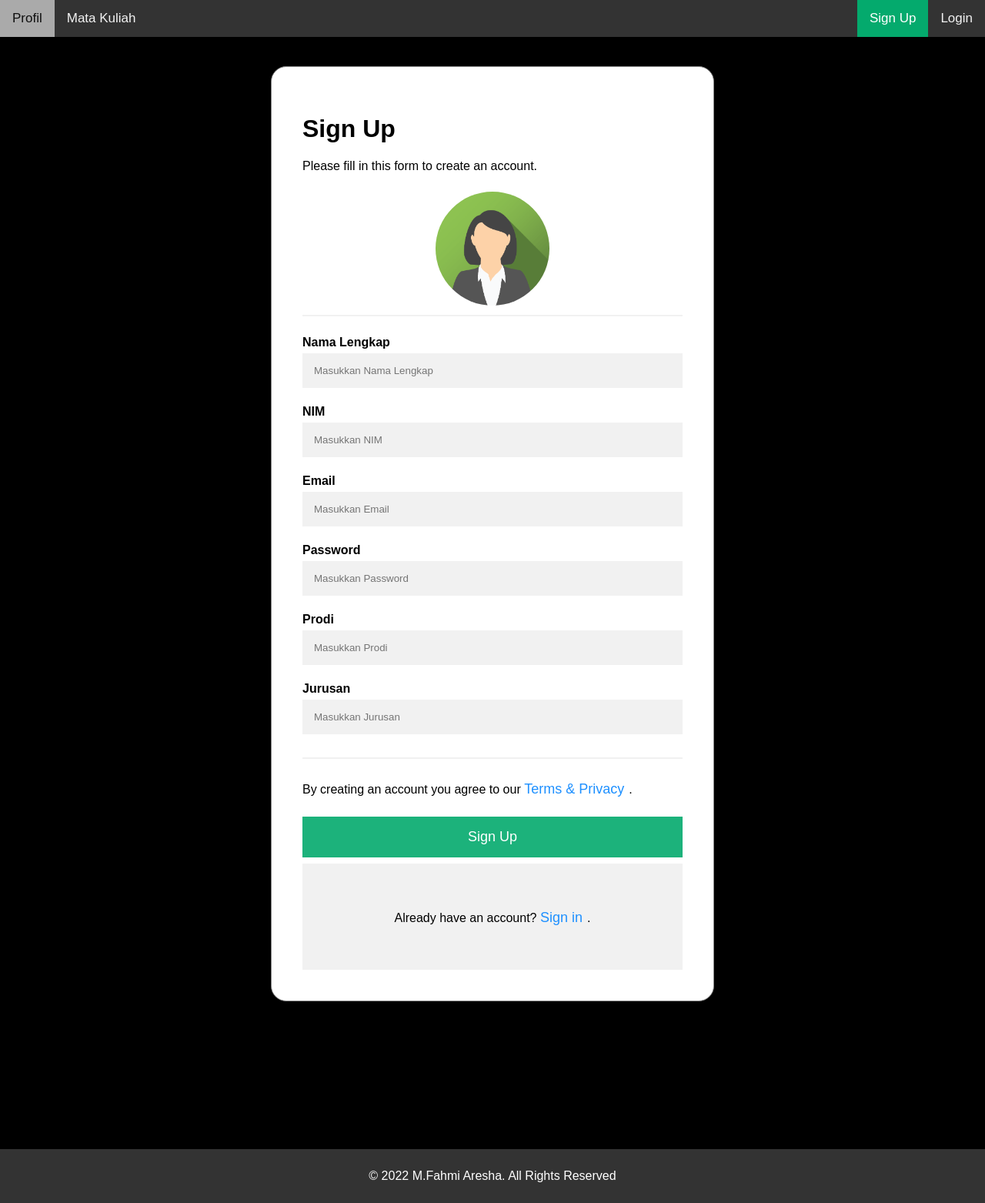
After one commit to fahmiaresha/CIS62015-LK03, a PHP site: page /sign_up.html in a window 1280 px wide. The commit adds this page. Shown: the whole page at 77% size. Run offline with PHP 8.4, Linux system fonts and the light colour scheme.

Commit message:
22/03/2022

```diff
--- /dev/null
+++ b/css/signup.css
@@ -0,0 +1,111 @@
+body {
+    font-family: Arial, Helvetica, sans-serif;
+    background-color: black;
+}
+
+* {
+    box-sizing: border-box;
+}
+
+.modal-content {
+    background-color: #fefefe;
+    margin: 3% auto 15% auto;
+    border-radius: 20px;
+    /* 5% from the top, 15% from the bottom and centered */
+    border: 1px solid #888;
+    width: 45%;
+    /* Could be more or less, depending on screen size */
+}
+
+/* Add padding to containers */
+.container {
+    padding: 40px;
+    background-color: white;
+}
+
+/* Full-width input fields */
+input[type=text],
+input[type=password] {
+    width: 100%;
+    padding: 15px;
+    margin: 5px 0 22px 0;
+    display: inline-block;
+    border: none;
+    background: #f1f1f1;
+}
+
+input[type=text]:focus,
+input[type=password]:focus {
+    background-color: #ddd;
+    outline: none;
+}
+
+/* Overwrite default styles of hr */
+hr {
+    border: 1px solid #f1f1f1;
+    margin-bottom: 25px;
+}
+
+/* Set a style for the submit button */
+.registerbtn {
+    background-color: #04AA6D;
+    color: white;
+    padding: 16px 20px;
+    margin: 8px 0;
+    border: none;
+    cursor: pointer;
+    width: 100%;
+    opacity: 0.9;
+}
+
+.registerbtn:hover {
+    opacity: 1;
+}
+
+/* Add a blue text color to links */
+a {
+    color: dodgerblue;
+}
+
+/* Set a grey background color and center the text of the "sign in" section */
+.signin {
+    background-color: #f1f1f1;
+    text-align: center;
+}
+
+img.avatar {
+    width: 30%;
+    border-radius: 50%;
+}
+
+.imgcontainer {
+    text-align: center;
+    margin: 24px 0 12px 0;
+    position: relative;
+}
+
+/* Add Zoom Animation */
+.animate {
+    -webkit-animation: animatezoom 0.6s;
+    animation: animatezoom 0.6s
+}
+
+@-webkit-keyframes animatezoom {
+    from {
+        -webkit-transform: scale(0)
+    }
+
+    to {
+        -webkit-transform: scale(1)
+    }
+}
+
+@keyframes animatezoom {
+    from {
+        transform: scale(0)
+    }
+
+    to {
+        transform: scale(1)
+    }
+}
--- a/style.css
+++ b/css/style.css
@@ -19,6 +19,9 @@ body {
     background-color: #333;
 }
 
+.topnav-right {
+  float: right;
+}
 
 
 .topnav a {
--- a/mata_kuliah.html
+++ b/mata_kuliah.html
@@ -6,7 +6,7 @@
     <meta http-equiv="X-UA-Compatible" content="IE=edge">
     <meta name="viewport" content="width=device-width, initial-scale=1.0">
     <title>Fahmi - LK01</title>
-    <link rel="stylesheet" href="style.css">
+    <link rel="stylesheet" href="css/style.css">
     <link rel="stylesheet" href="https://cdnjs.cloudflare.com/ajax/libs/font-awesome/4.7.0/css/font-awesome.min.css">
 </head>
 
@@ -18,6 +18,10 @@
         <a href="javascript:void(0);" class="icon" onclick="myFunction()">
             <i class="fa fa-bars"></i>
         </a>
+        <div class="topnav-right">
+            <a href="sign_up.html">Sign Up</a>
+            <a href="login.html">Login</a>
+        </div>
     </div>
 
     <div class="container">
--- /dev/null
+++ b/php/login.php
@@ -0,0 +1,3 @@
+<?php
+
+?>
--- /dev/null
+++ b/php/sign_up.php
@@ -0,0 +1,3 @@
+<?php
+
+?>
--- a/profile.html
+++ b/profile.html
@@ -6,7 +6,7 @@
     <meta http-equiv="X-UA-Compatible" content="IE=edge">
     <meta name="viewport" content="width=device-width, initial-scale=1.0">
     <title>Fahmi - LK01</title>
-    <link rel="stylesheet" href="style.css">
+    <link rel="stylesheet" href="css/style.css">
     <link rel="stylesheet" href="https://cdnjs.cloudflare.com/ajax/libs/font-awesome/4.7.0/css/font-awesome.min.css">
 </head>
 
@@ -18,6 +18,10 @@
         <a href="javascript:void(0);" class="icon" onclick="myFunction()">
             <i class="fa fa-bars"></i>
         </a>
+        <div class="topnav-right">
+            <a href="sign_up.html">Sign Up</a>
+            <a href="login.html">Login</a>
+        </div>
     </div>
 
     <div class="container">
--- /dev/null
+++ b/sign_up.html
@@ -0,0 +1,78 @@
+<!DOCTYPE html>
+<html lang="en">
+
+<head>
+    <meta charset="UTF-8">
+    <meta http-equiv="X-UA-Compatible" content="IE=edge">
+    <meta name="viewport" content="width=device-width, initial-scale=1.0">
+    <title>Fahmi - LK02</title>
+    <link rel="stylesheet" href="css/style.css">
+    <link rel="stylesheet" href="https://cdnjs.cloudflare.com/ajax/libs/font-awesome/4.7.0/css/font-awesome.min.css">
+    <link rel="stylesheet" href="css/signup.css">
+</head>
+
+<body>
+
+    <div class="topnav" id="myTopnav">
+        <a href="profile.html">Profil</a>
+        <a href="mata_kuliah.html">Mata Kuliah</a>
+        <a href="javascript:void(0);" class="icon" onclick="myFunction()">
+            <i class="fa fa-bars"></i>
+        </a>
+        <div class="topnav-right">
+            <a href="sign_up.html" class="active">Sign Up</a>
+            <a href="login.html">Login</a>
+        </div>
+    </div>
+
+    <form action="/action_page.php">
+        <div class="container modal-content animate">
+            <h1>Sign Up</h1>
+            <p>Please fill in this form to create an account.</p>
+            <div class="imgcontainer">
+                <img src="images/img_avatar2.png" alt="Avatar" class="avatar">
+            </div>
+            <hr>
+
+            <label for="Nama Lengkap"><b>Nama Lengkap</b></label>
+            <input type="text" placeholder="Masukkan Nama Lengkap" name="Nama Lengkap" id="Nama Lengkap" required>
+
+            <label for="Nim"><b>NIM</b></label>
+            <input type="text" placeholder="Masukkan NIM" name="NIM" id="NIM" required>
+
+            <label for="email"><b>Email</b></label>
+            <input type="text" placeholder="Masukkan Email" name="email" id="email" required>
+
+            <label for="psw"><b>Password</b></label>
+            <input type="password" placeholder="Masukkan Password" name="psw" id="psw" required>
+
+            <!-- <label for="psw-repeat"><b>Repeat Password</b></label>
+            <input type="password" placeholder="Repeat Password" name="psw-repeat" id="psw-repeat" required> -->
+            <label for="psw"><b>Prodi</b></label>
+            <input type="text" placeholder="Masukkan Prodi" name="psw" id="psw" required>
+
+            <label for="psw"><b>Jurusan</b></label>
+            <input type="text" placeholder="Masukkan Jurusan" name="psw" id="psw" required>
+
+            <hr>
+            <p>By creating an account you agree to our <a href="#">
+                    <font size="4">Terms & Privacy</font>
+                </a>.</p>
+            <button type="submit" class="registerbtn">Sign Up</button>
+            <div class="container signin">
+                <p>Already have an account? <a href="login.html">
+                        <font size="4">Sign in</font>
+                    </a>.</p>
+            </div>
+        </div>
+
+
+    </form>
+
+    <div class="footer">
+        <p>© 2022 M.Fahmi Aresha. All Rights Reserved</p>
+    </div>
+</body>
+
+
+</html>
```
Also changed, not shown: css/login.css (added, +111 -0 lines), login.html (added, +63 -0 lines), images/img_avatar.png (added), images/img_avatar2.png (added).
